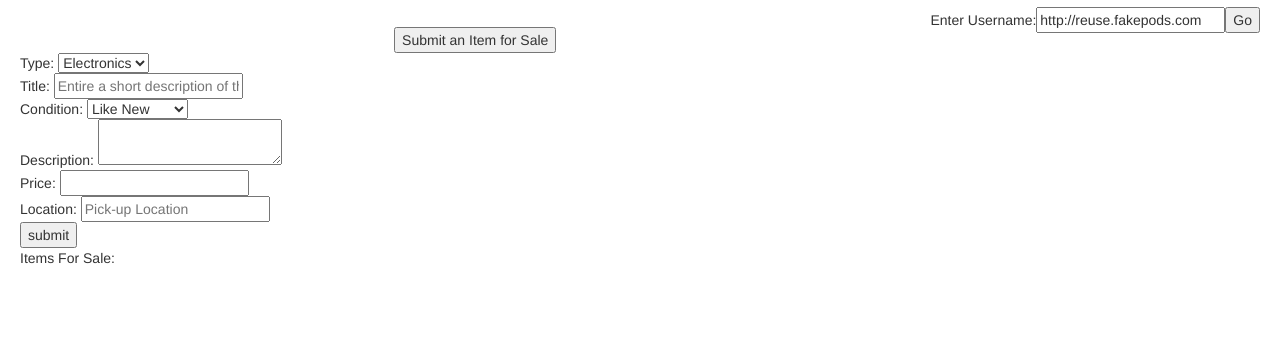
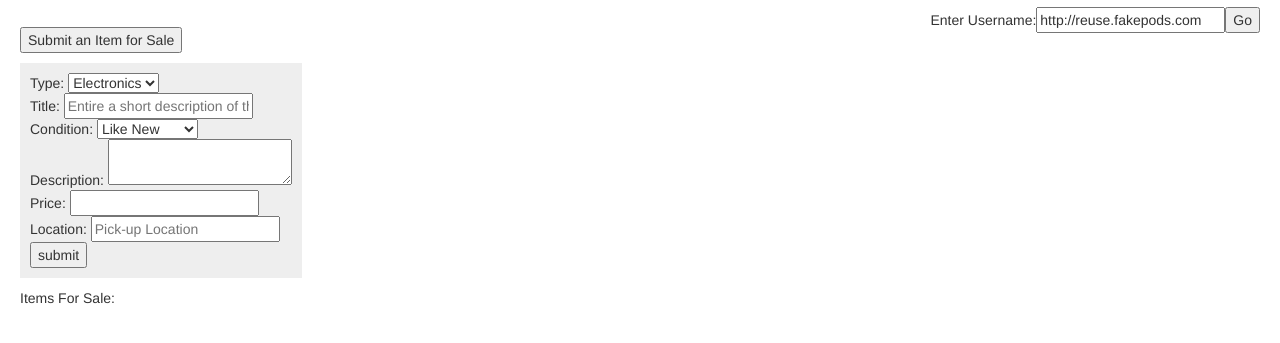
Before and after one commit to peipeipei/ReuseApp, a plain HTML site: page index.html in a window 1280 px wide. Both pictures are taken after a click on the button "Submit an Item for Sale". Shown: the part 63-406 px from the top of the page. Drawn offline with nearby package versions, Linux system fonts and the light colour scheme; no server answers.

Commit message:
form pops in and out

```diff
--- a/index.css
+++ b/index.css
@@ -3,18 +3,24 @@ body{
     padding-right: 20px;
 }
 
+/*
 #forNewItem{
     margin-left: auto;
     margin-right: auto;
     display:block;
 }
+*/
 
-.visible{
+.visibleForm{
     display:inline-block;
     margin-left: auto;
     margin-right: auto;
+    padding: 10px;
+    margin-top: 10px;
+    margin-bottom: 10px;
+    background-color: #eeeeee;
 }
 
-.notVisible{
+.notVisibleForm{
     display:none;
 }
--- a/index.html
+++ b/index.html
@@ -21,13 +21,16 @@
 
     <br>
 
-    <div>
-        <button id="forNewItem">Submit an Item for Sale</button>
-    </div>
+
 
 
     <div id="formDiv">
-    <form class="newItemForm notVisible" id = "entry" action="#" onsubmit='newmsg();return false;' >
+
+        <div>
+            <button id="forNewItem">Submit an Item for Sale</button>
+        </div>
+
+    <form class="newItemForm notVisibleForm" id = "entry" action="#" onsubmit='newmsg();return false;' >
         <div class="prodInfo">
             Type:
             <select id="type">
--- a/index.js
+++ b/index.js
@@ -30,8 +30,15 @@ $(document).ready(function(){
     reload();
 
     $('#forNewItem').click(function(){
-        $('.newItemForm').removeClass("notVisible");
-        $('.newItemForm').addClass("visible");
+        if ($('.newItemForm').hasClass("notVisibleForm")){
+            $('.newItemForm').removeClass("notVisibleForm");
+            $('.newItemForm').addClass("visibleForm");
+        }
+        else if ($('.newItemForm').hasClass("visibleForm")){
+            $('.newItemForm').removeClass("visibleForm");
+            $('.newItemForm').addClass("notVisibleForm");
+        }
+
     });
 });
 
```
